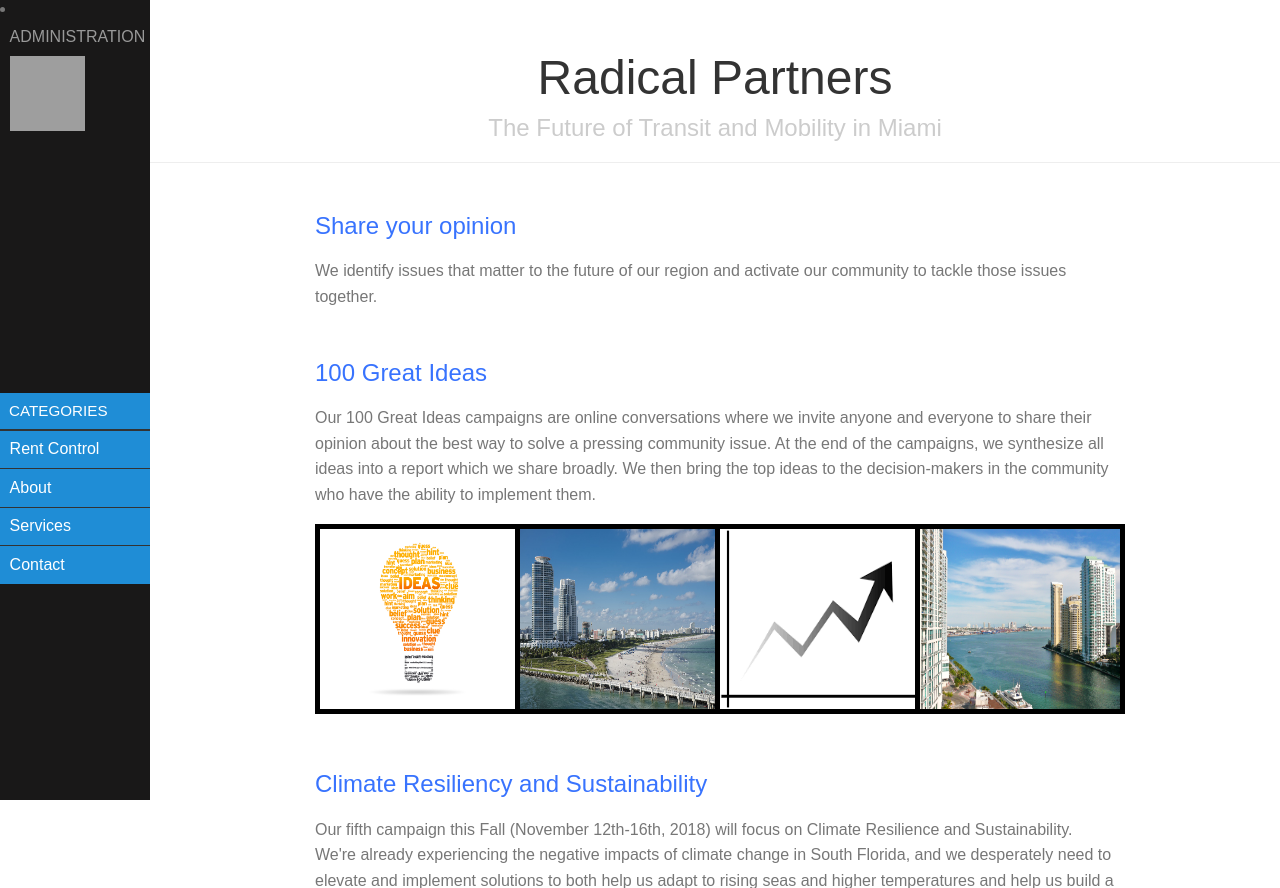
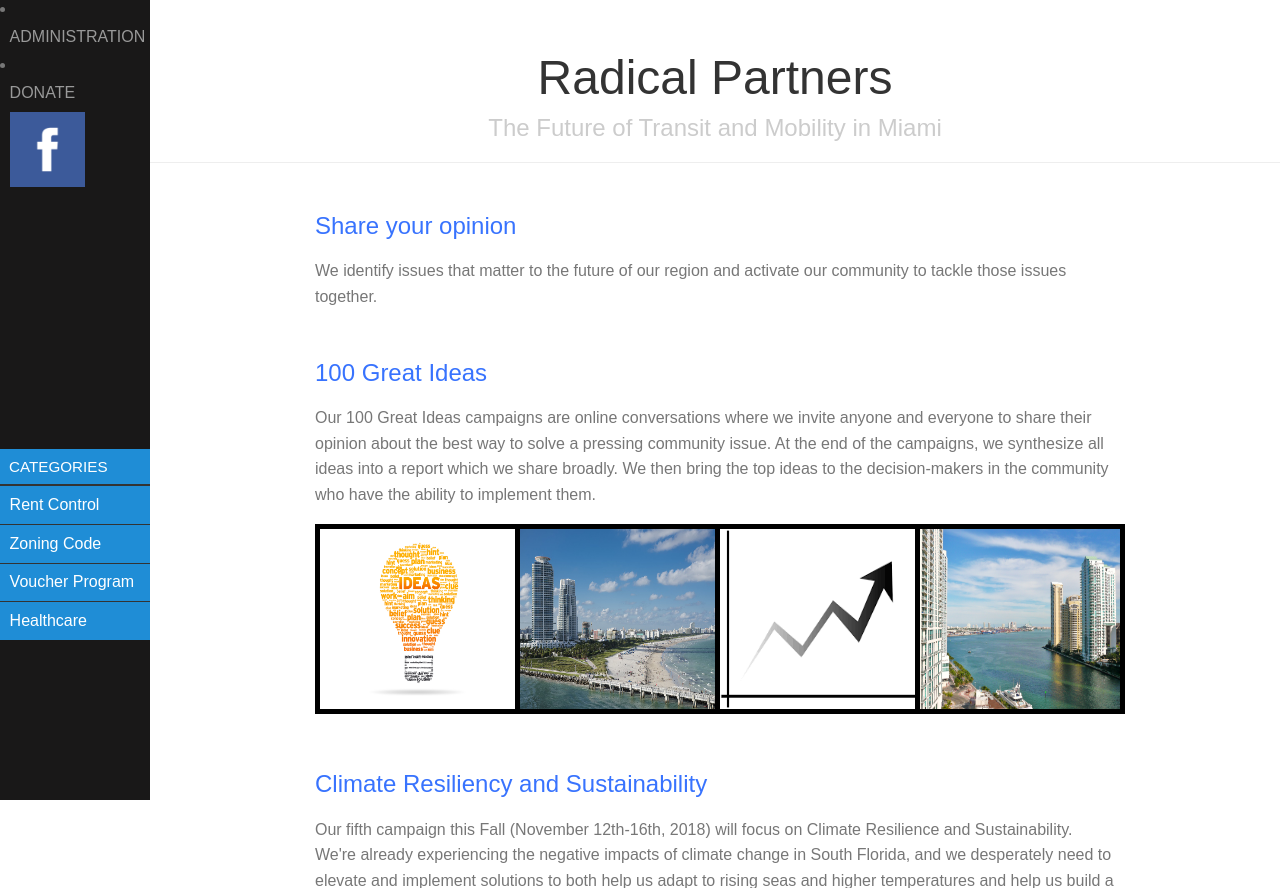
Before and after one commit to tampa2018/team-10, a Flask app: template radicalCoders();/templates/defaultview.html in a window 1280 px wide. Shown: the top 888 px of the page. Run offline with Flask 2, Linux system fonts and the light colour scheme; the template is opened without the code that fills it, so the values that code supplies are empty; some libraries are stand-ins or nearby versions; grey boxes are pictures that could not be loaded.

Commit message:
Update defaultview.html

```diff
--- a/radicalCoders();/templates/defaultview.html
+++ b/radicalCoders();/templates/defaultview.html
@@ -26,7 +26,8 @@
     <div id="menu">
         <div class="pure-menu">
                 <li class="pure-menu-item"><a href="admin.html" class="pure-menu-link">ADMINISTRATION</a></li>
-             <a href="https://www.facebook.com/radicalpartners/"><img border="0" alt="Facebook" src="ifacebook.jpg" width="75" height="75">
+            <li class="pure-menu-item"><a href="DonationPage.html" class="pure-menu-link">DONATE</a></li>
+            <a href="https://www.facebook.com/radicalpartners/"><img border="0" alt="Facebook" src="facebook.jpg" width="75" height="75">
             <br><br><br><br><br><br><br><br><br><br><br><br><br><br><br>
             <a class="pure-menu-heading" href="#">Categories</a>
             <ul class="pure-menu-list">
@@ -34,13 +35,13 @@
                     <a href="#" class="pure-menu-link">Rent Control</a>
                 </li>
                 <li class="pure-menu-item menu-item-divided pure-menu-selected">
-                    <a href="#" class="pure-menu-link">About</a>
+                    <a href="#" class="pure-menu-link">Zoning Code</a>
                 </li>
                 <li class="pure-menu-item menu-item-divided pure-menu-selected">
-                    <a href="#" class="pure-menu-link">Services</a>
+                    <a href="#" class="pure-menu-link">Voucher Program</a>
                 </li>
                 <li class="pure-menu-item menu-item-divided pure-menu-selected">
-                    <a href="#" class="pure-menu-link">Contact</a>
+                    <a href="#" class="pure-menu-link">Healthcare</a>
                 </li>
             </ul>
         </div>
```
